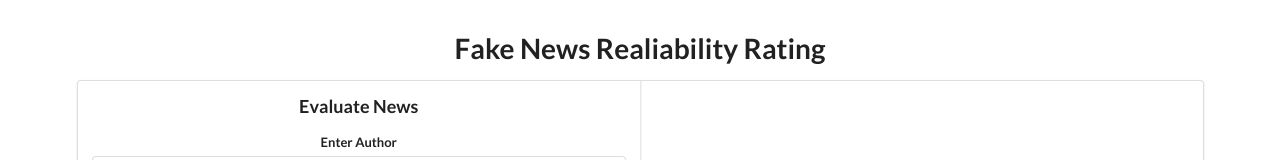
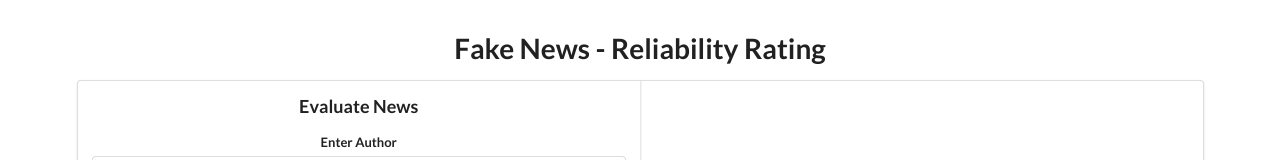
Before and after one commit to canivel/cs410_fake_news_detector, a React (Create React App) app in the folder fake-news-client/: page / in a window 1280 px wide. Shown: the top 160 px of the page. Built offline with nearby package versions, Linux system fonts and the light colour scheme.

Commit message:
finishing client

```diff
--- a/fake-news-client/src/components/App.js
+++ b/fake-news-client/src/components/App.js
@@ -9,7 +9,7 @@ export class App extends Component {
           className="middle align row"
           style={{ marginTop: "30px", textAlign: "center" }}
         >
-          <h1>Fake News Realiability Rating</h1>
+          <h1>Fake News - Reliability Rating</h1>
           <FakeNewsEvaluate />
         </div>
       </div>
--- a/fake-news-client/src/components/FakeNewsEvaluate.js
+++ b/fake-news-client/src/components/FakeNewsEvaluate.js
@@ -16,6 +16,7 @@ class FakeNewsEvaluate extends React.Component {
         <div>
           <h2>{this.props.fakeness.fakeNews.prediction}</h2>
           <h2>{this.props.fakeness.fakeNews.fake_rate}</h2>
+          <p>* as close to to 1 more Fake it is.</p>
         </div>
       );
     }
```
